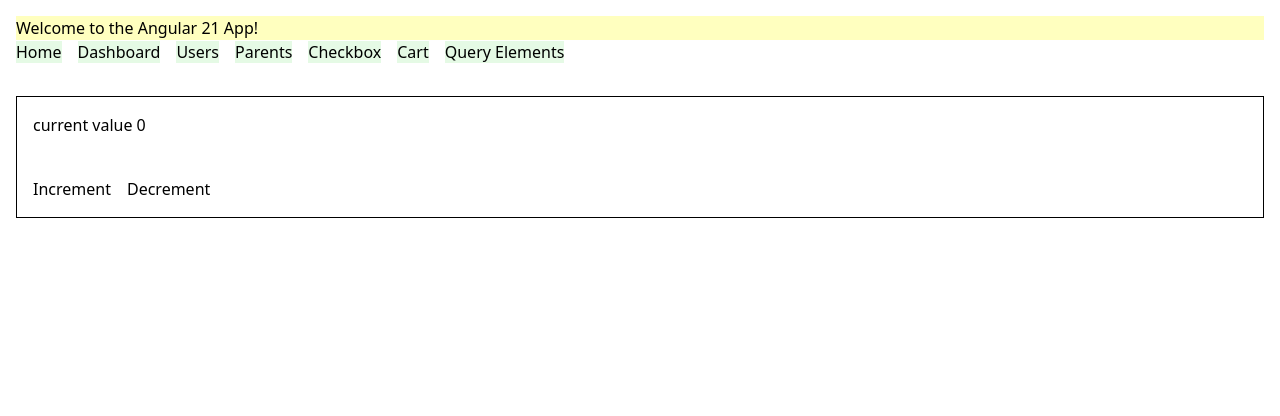
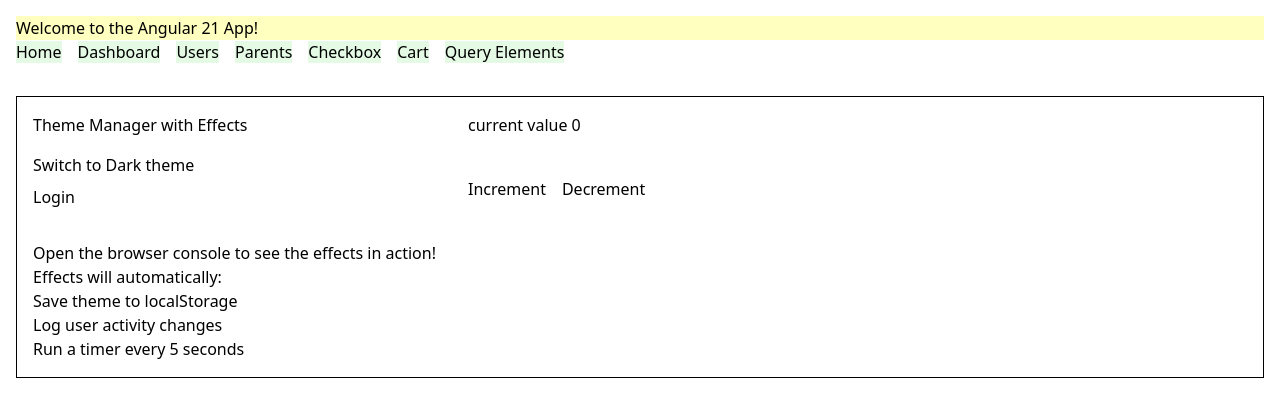
Before and after one commit to llccing-demo/angular-21, an Angular app: page / in a window 1280 px wide. Shown: the top 416 px of the page. Built offline with nearby package versions, Linux system fonts and the light colour scheme.

Commit message:
feat: Reacting to signal changes with effects

```diff
--- a/src/app/app.html
+++ b/src/app/app.html
@@ -1,3 +1,5 @@
+<div [class]="themeClass()">
+
   <div class="p-4">
     <h1 appHightlight>Welcome to the Angular 21 App!</h1>
 
@@ -32,6 +34,40 @@
     </ul>
   </div>
 
-<div class="m-4 p-4 border-1">
+  <div class="m-4 p-4 border-1 flex gap-4">
+    <div>
+      <h2>Theme Manager with Effects</h2>
+
+      <div class="my-4 flex flex-col gap-2 items-start">
+        <button (click)="toggleTheme()">
+          Switch to
+          @if(theme() === 'light') {
+          Dark
+          } @else {
+          Light
+          }
+          theme
+        </button>
+
+        @if (isLoginIn()) {
+        <p>Welcome, {{ username() }}!</p>
+        <button (click)="logout()">Logout</button>
+        } @else {
+        <button (click)="login()">Login</button>
+        }
+      </div>
+
+
+      <div class="mt-8">
+        <p>Open the browser console to see the effects in action!</p>
+        <p>Effects will automatically:</p>
+        <ul>
+          <li>Save theme to localStorage</li>
+          <li>Log user activity changes</li>
+          <li>Run a timer every 5 seconds</li>
+        </ul>
+      </div>
+    </div>
     <router-outlet />
   </div>
+</div>
--- a/src/app/app.ts
+++ b/src/app/app.ts
@@ -1,4 +1,4 @@
-import { ChangeDetectionStrategy, Component, signal } from '@angular/core';
+import { ChangeDetectionStrategy, Component, signal, computed, effect } from '@angular/core';
 import { RouterOutlet, RouterLinkWithHref } from '@angular/router';
 import { Hightlight } from './directives/hightlight';
 
@@ -11,4 +11,47 @@
 })
 export class App {
   protected readonly title = signal('angular-21');
+
+  theme = signal<'light' | 'dark'>('light');
+  username = signal('Guest');
+  isLoginIn = signal(false);
+
+  themeClass = computed(() => this.theme() === 'light' ? 'theme-light' : 'theme-dark');
+
+  constructor() {
+    effect(() => {
+      localStorage.setItem('theme', this.theme());
+      console.log('current theme:', this.theme());
+    });
+
+    effect(() => {
+      console.log("isLoginIn changed:", this.isLoginIn());
+      console.log("username is:", this.username());
+    });
+
+    effect((onCleanup) => {
+      const interval = setInterval(() => {
+        console.log('Interval tick - Current theme', this.theme());
+      }, 5000)
+
+      onCleanup(() => {
+        clearInterval(interval)
+        console.log('Cleaned up interval');
+      });
+    });
+  }
+
+  toggleTheme() {
+    this.theme.set(this.theme() === 'light' ? 'dark' : 'light');
+  }
+
+  login() {
+    this.isLoginIn.set(true);
+    this.username.set('Rowan');
+  }
+
+  logout() {
+    this.isLoginIn.set(false);
+    this.username.set('Guest');
+  }
 }
```
Lines whose indentation alone changed are shown as unchanged.
